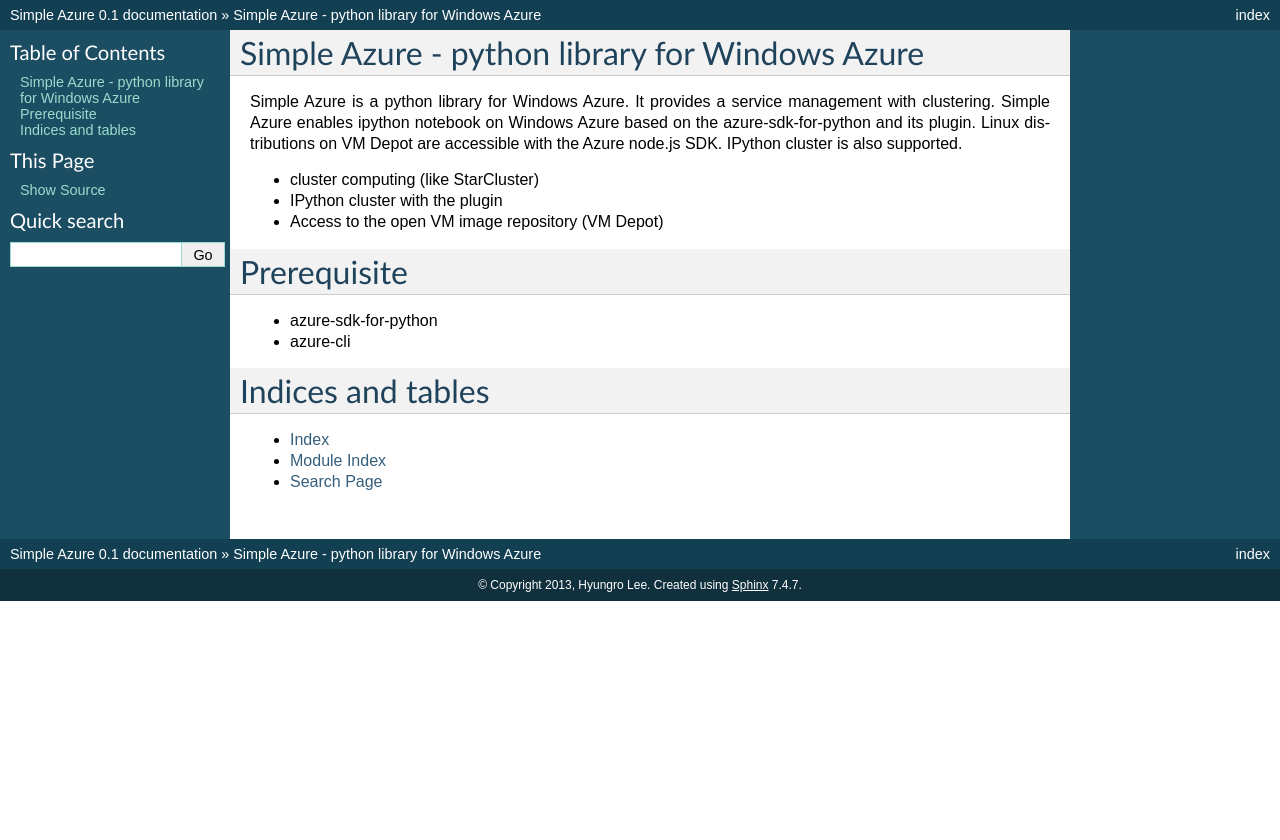
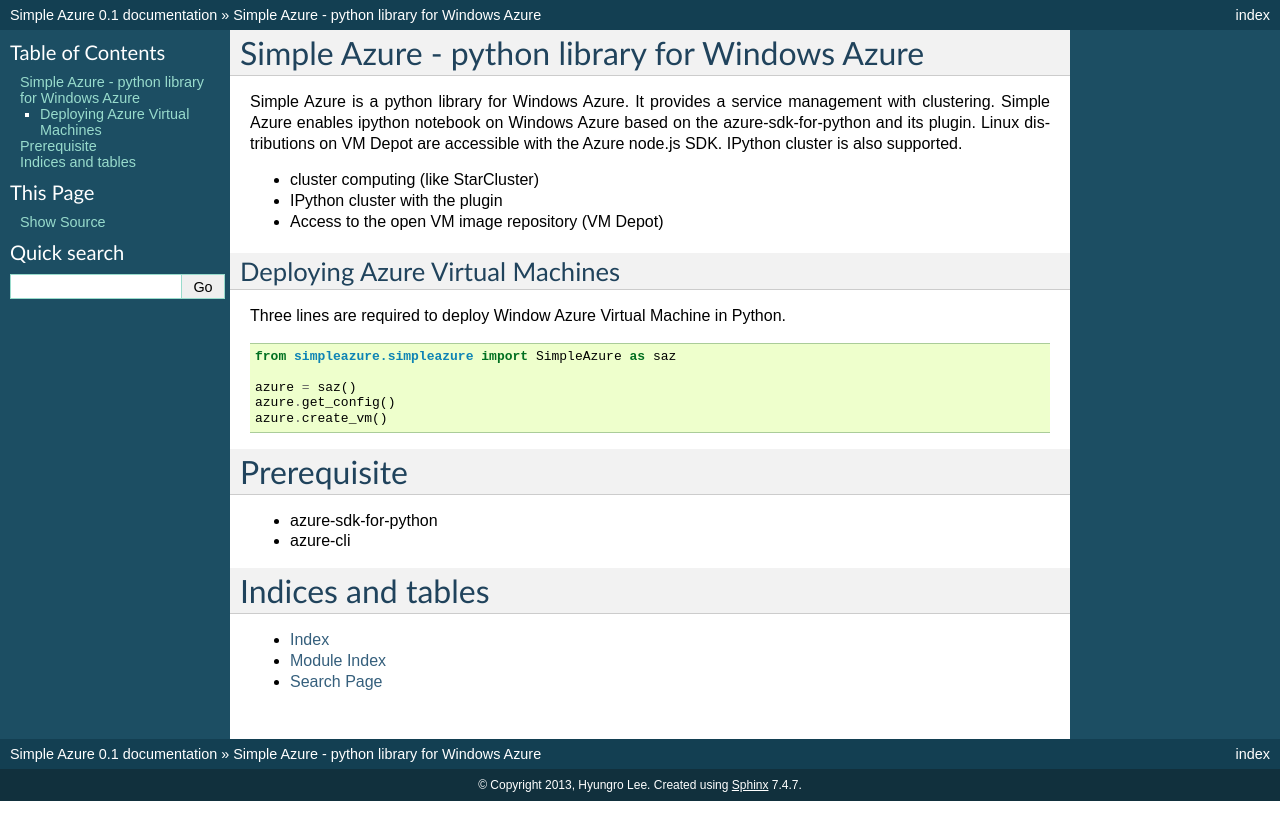
Before and after one commit to lee212/simpleazure, a Sphinx documentation site: the page built from docs/index.rst, in a window 1280 px wide. Shown: the top 840 px of the page. Built offline with Sphinx 7.4.7, drawn with Linux system fonts in a browser that asks for light colours.

Commit message:
Update index.rst

```diff
--- a/docs/index.rst
+++ b/docs/index.rst
@@ -16,14 +16,23 @@
 * IPython cluster with the plugin
 * Access to the open VM image repository (VM Depot)
 
+Deploying Azure Virtual Machines
+---------------------------------
+Three lines are required to deploy Window Azure Virtual Machine in Python.
+
+.. code-block:: python
+
+   from simpleazure.simpleazure import SimpleAzure as saz
+
+   azure = saz()
+   azure.get_config()
+   azure.create_vm()
+
 Prerequisite
 ============
 
 * azure-sdk-for-python
 * azure-cli
-
-
-
 
 Indices and tables
 ==================
```
